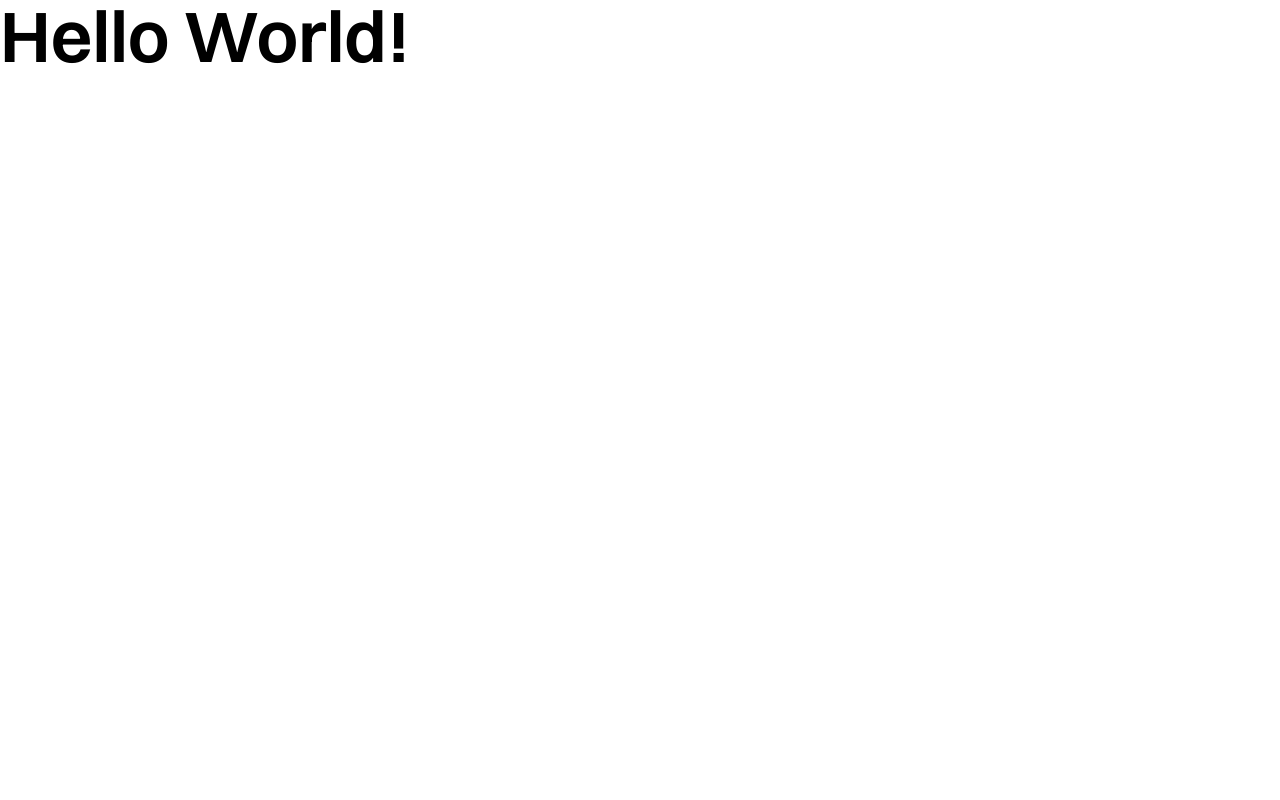
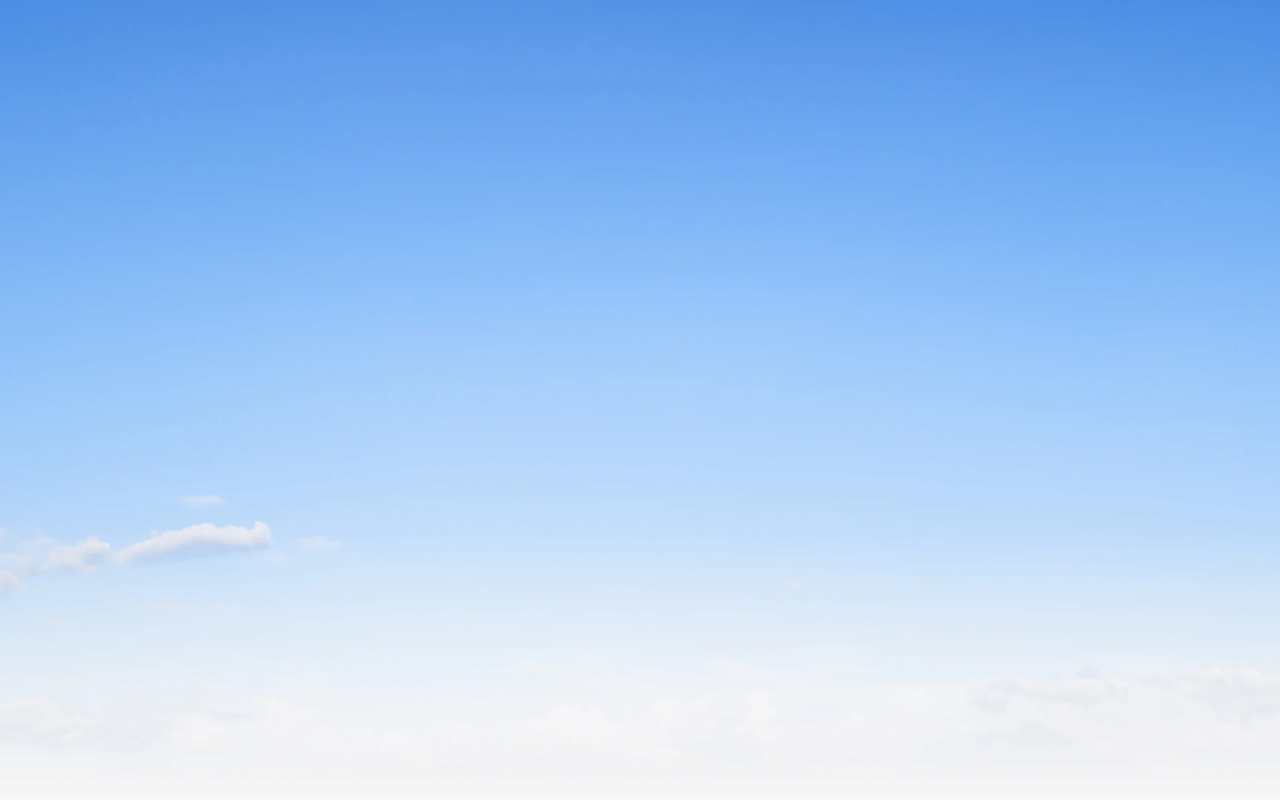
Before and after one commit to Matsuel/portfolio, a Next.js app: page / in a window 1280 px wide. Built offline with nearby package versions, Linux system fonts and the light colour scheme.

Commit message:
feat: add Hero component with background image and styling

```diff
--- a/src/app/globals.css
+++ b/src/app/globals.css
@@ -11,6 +11,7 @@
   --font: "Switzer", sans-serif;
 }
 
+
 body {
   background: var(--background);
   color: var(--foreground);
--- a/src/app/page.tsx
+++ b/src/app/page.tsx
@@ -1,10 +1,15 @@
+import Hero from "@/components/Hero";
 
 export default function Home() {
   return (
-    <div className="w-full h-screen flex items-start">
-      <h1 className="text-7xl font-semibold">
+    <div className="w-full min-h-screen flex items-start bg-black">
+      {/* <h1 className="text-7xl font-semibold">
         Hello World!
-      </h1>
+      </h1> */}
+
+      <Hero />
+
+
 
     </div>
   );
--- /dev/null
+++ b/src/components/Hero.tsx
@@ -0,0 +1,20 @@
+"use client";
+import React from 'react'
+
+const Hero = () => {
+    return (
+        <div
+            className='w-full h-screen flex items-start relative'
+            style={{
+                backgroundImage: "url('/background.webp')",
+                backgroundSize: "cover",
+                backgroundPosition: "center",
+                backgroundRepeat: "no-repeat",
+            }}
+        >
+
+        </div>
+    )
+}
+
+export default Hero
```
Also changed, not shown: public/background.webp (added), src/icons/contact.svg (deleted).
